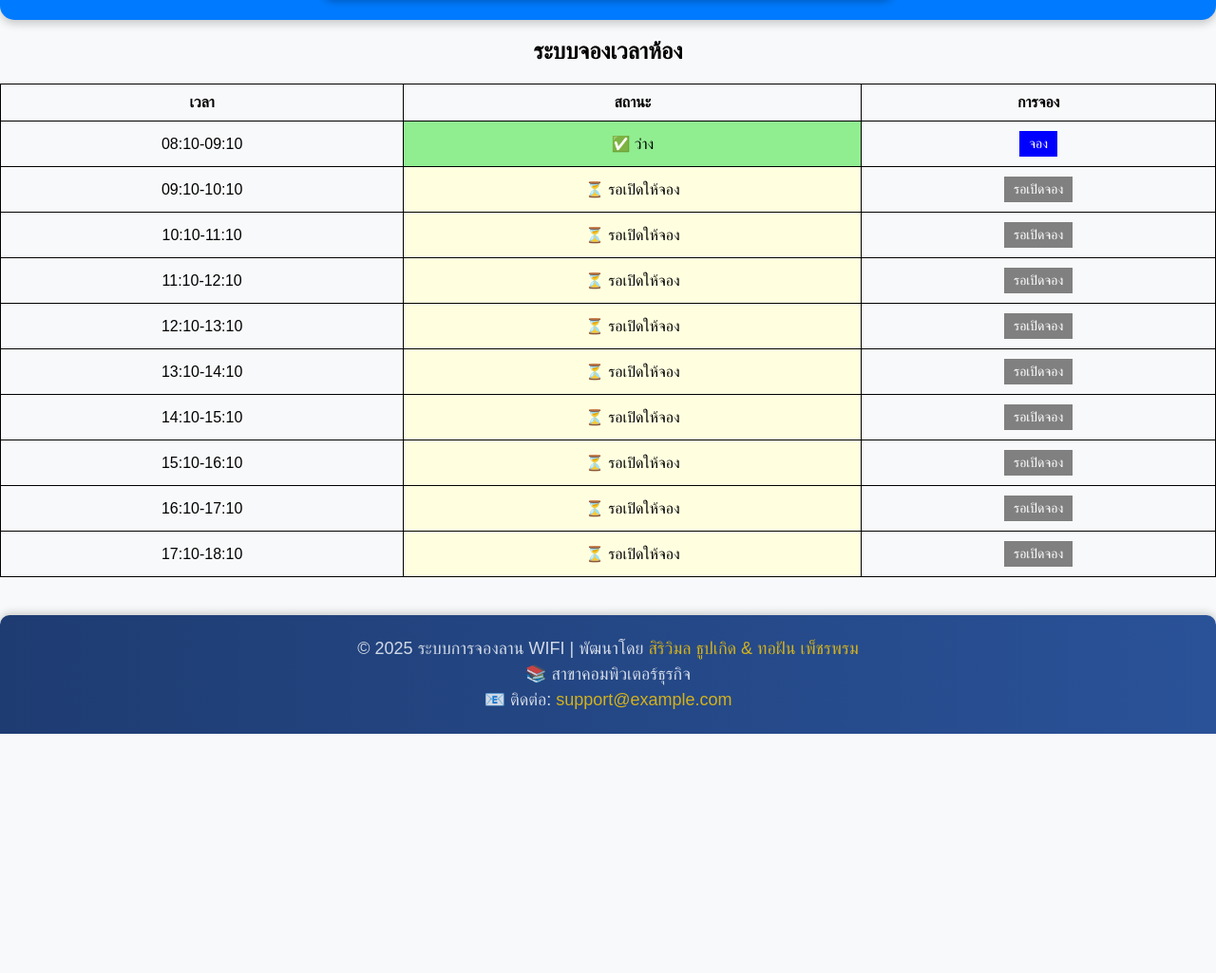
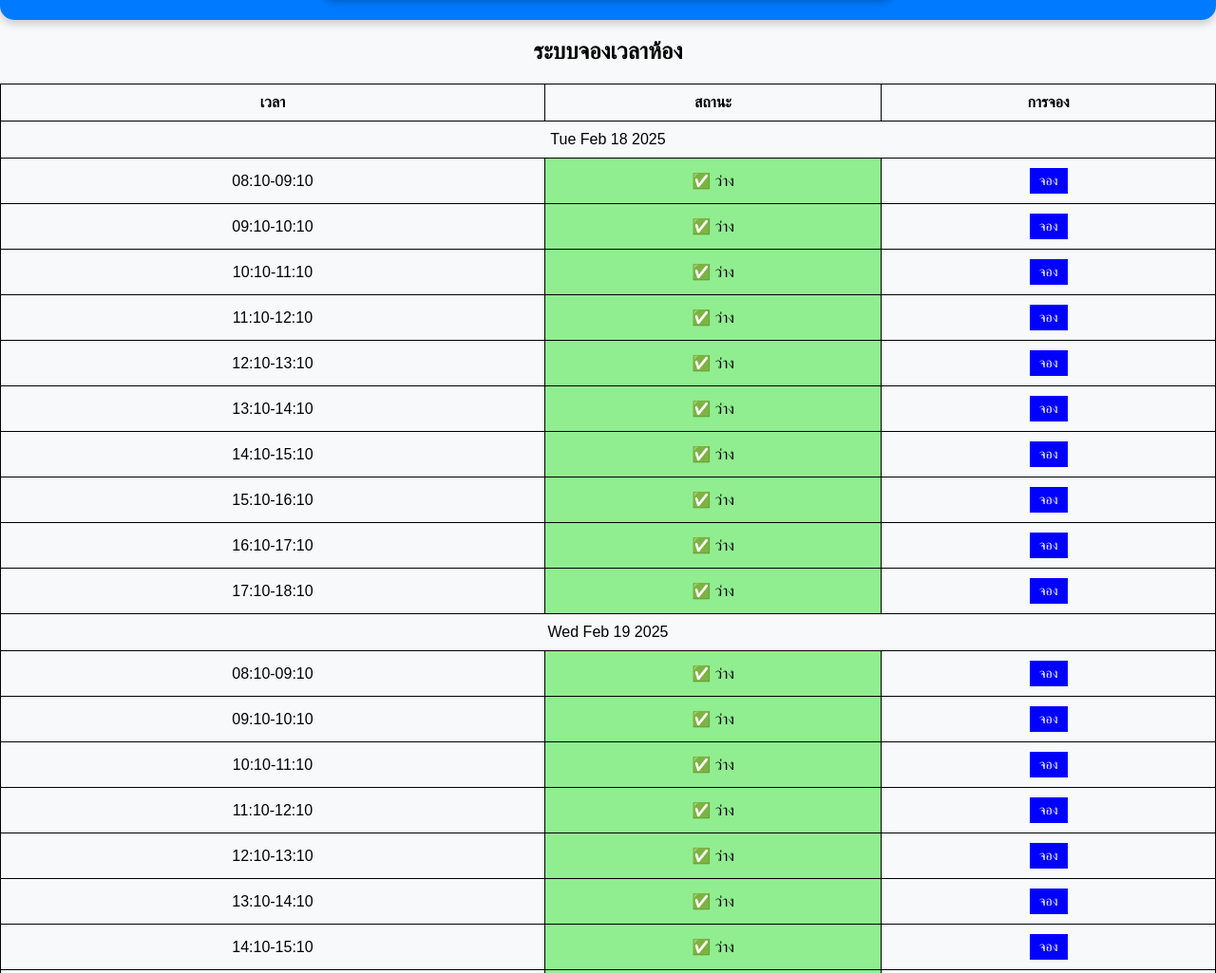
Before and after one commit to Rsst079106/Rsst079106.github.io, a plain HTML site: page index.html.html in a window 1280 px wide. Shown: the part 462-1487 px from the top of the page at 95% size. Before the commit the page ends 1235 px from the top, so only its background shows below. Drawn offline with Linux system fonts and the light colour scheme.

Commit message:
Add files via upload

```diff
--- a/tas.js
+++ b/tas.js
@@ -7,11 +7,11 @@ document.addEventListener("DOMContentLoaded", function () {
 
     let bookings = JSON.parse(localStorage.getItem("bookings")) || {};
 
-    function parseTimeToTimestamp(timeStr) {
-        let today = new Date();
+    function parseTimeToTimestamp(dateStr, timeStr) {
+        let date = new Date(dateStr);
         let [startHour, startMinute] = timeStr.split("-")[0].split(":");
-        today.setHours(parseInt(startHour), parseInt(startMinute), 0, 0);
-        return today.getTime();
+        date.setHours(parseInt(startHour), parseInt(startMinute), 0, 0);
+        return date.getTime();
     }
 
     function isStudentAlreadyBooked(studentId) {
@@ -26,8 +26,22 @@ document.addEventListener("DOMContentLoaded", function () {
         }
 
         scheduleTable.innerHTML = "";
+        let today = new Date();
+        let tomorrow = new Date();
+        tomorrow.setDate(today.getDate() + 1);
+
+        let dateOptions = [today.toDateString(), tomorrow.toDateString()];
+
+        dateOptions.forEach(dateStr => {
+            let dateHeader = document.createElement("tr");
+            let dateCell = document.createElement("td");
+            dateCell.colSpan = 3;
+            dateCell.textContent = dateStr;
+            dateCell.className = "date-header";
+            dateHeader.appendChild(dateCell);
+            scheduleTable.appendChild(dateHeader);
+
             let currentTime = new Date().getTime();
-        let today = new Date().toDateString();
 
             times.forEach(time => {
                 let row = document.createElement("tr");
@@ -35,23 +49,23 @@ document.addEventListener("DOMContentLoaded", function () {
                 timeCell.textContent = time;
                 row.appendChild(timeCell);
 
-            let timeSlotStart = parseTimeToTimestamp(time);
+                let timeSlotStart = parseTimeToTimestamp(dateStr, time);
                 let canBookFrom = timeSlotStart - 3600000;
 
-            if (bookings[time] && bookings[time].date !== today) {
-                delete bookings[time];
+                if (bookings[dateStr]?.[time] && new Date(bookings[dateStr][time].date).toDateString() !== dateStr) {
+                    delete bookings[dateStr][time];
                     localStorage.setItem("bookings", JSON.stringify(bookings));
                 }
 
                 let statusCell = document.createElement("td");
-            if (bookings[time]) {
-                statusCell.textContent = "❌ ถูกจองโดย " + bookings[time].name;
+                if (bookings[dateStr]?.[time]) {
+                    statusCell.textContent = "❌ ถูกจองโดย " + bookings[dateStr][time].name;
                     statusCell.className = "booked";
                 } else if (currentTime < canBookFrom) {
-                statusCell.textContent = "⏳ รอเปิดให้จอง";
-                statusCell.className = "waiting";
+                    statusCell.textContent = "✅ ว่าง";
+                    statusCell.className = "available";
                 } else if (currentTime >= timeSlotStart) {
-                statusCell.textContent = "⏰ หมดเวลา";
+                    statusCell.textContent = "⏳ หมดเวลา";
                     statusCell.className = "expired";
                 } else {
                     statusCell.textContent = "✅ ว่าง";
@@ -60,14 +74,14 @@ document.addEventListener("DOMContentLoaded", function () {
                 row.appendChild(statusCell);
 
                 let actionCell = document.createElement("td");
-            if (bookings[time]) {
+                if (bookings[dateStr]?.[time]) {
                     let cancelButton = document.createElement("button");
                     cancelButton.textContent = "ยกเลิกจอง";
                     cancelButton.className = "cancel-btn";
                     cancelButton.onclick = function () {
                         let studentId = prompt("กรุณากรอกเลขประจำตัวนักศึกษาเพื่อยกเลิกจอง:");
-                    if (studentId === bookings[time].studentId) {
-                        delete bookings[time];
+                        if (studentId === bookings[dateStr][time].studentId) {
+                            delete bookings[dateStr][time];
                             localStorage.setItem("bookings", JSON.stringify(bookings));
                             updateSchedule();
                         } else {
@@ -75,16 +89,10 @@ document.addEventListener("DOMContentLoaded", function () {
                         }
                     };
                     actionCell.appendChild(cancelButton);
-            } else if (currentTime < canBookFrom) {
-                let disabledButton = document.createElement("button");
-                disabledButton.textContent = "รอเปิดจอง";
-                disabledButton.className = "disabled-btn";
-                disabledButton.disabled = true;
-                actionCell.appendChild(disabledButton);
                 } else if (currentTime >= timeSlotStart) {
                     let expiredButton = document.createElement("button");
-                expiredButton.textContent = "หมดเวลา";
-                expiredButton.className = "disabled-btn";
+                    expiredButton.textContent = "จอง";
+                    expiredButton.className = "book-btn";
                     expiredButton.disabled = true;
                     actionCell.appendChild(expiredButton);
                 } else {
@@ -100,10 +108,14 @@ document.addEventListener("DOMContentLoaded", function () {
                                 alert("❌ คุณสามารถจองได้เพียง 1 รอบเท่านั้น!");
                                 return;
                             }
-                        bookings[time] = {
+                            if (!bookings[dateStr]) {
+                                bookings[dateStr] = {};
+                            }
+                            bookings[dateStr][time] = {
                                 name: userName,
                                 studentId: studentId,
-                            date: today
+                                department: department,
+                                date: dateStr
                             };
                             localStorage.setItem("bookings", JSON.stringify(bookings));
                             updateSchedule();
@@ -114,6 +126,7 @@ document.addEventListener("DOMContentLoaded", function () {
                 row.appendChild(actionCell);
                 scheduleTable.appendChild(row);
             });
+        });
     }
     updateSchedule();
 });
```
Also changed, not shown: index.html (+1 -0 lines). Lines whose indentation alone changed are shown as unchanged.
